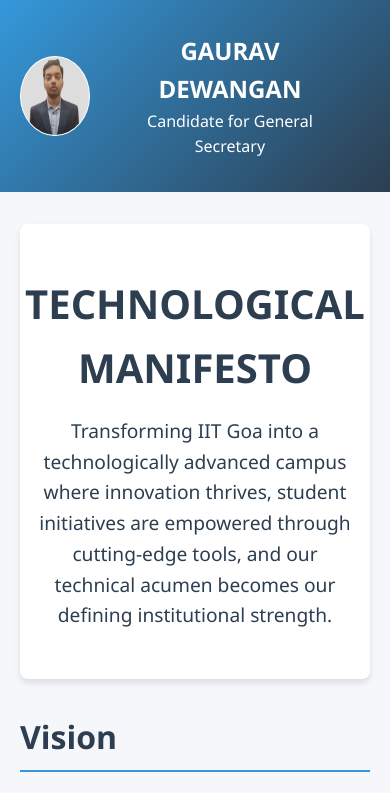
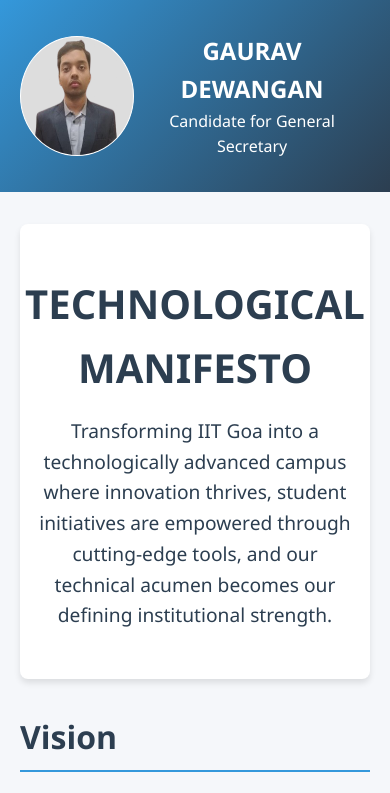
Before and after one commit to alok02op/election, a plain HTML site: page index.html in a window 390 px wide. Shown: the top 793 px of the page. Drawn offline with Linux system fonts and the light colour scheme.

Commit message:
updated style

```diff
--- a/style.css
+++ b/style.css
@@ -382,10 +382,13 @@
 }
 @media screen and (max-width: 500px){
   .candidate-photo{
-    height: 80px;
-    width: 80px;
+    height: 120px;
+    width: 120px;
   }
   .header-details h1{
     font-size: 1.5rem;
   }
+  .header-content{
+    gap: 0rem;
+  }
 }
```
